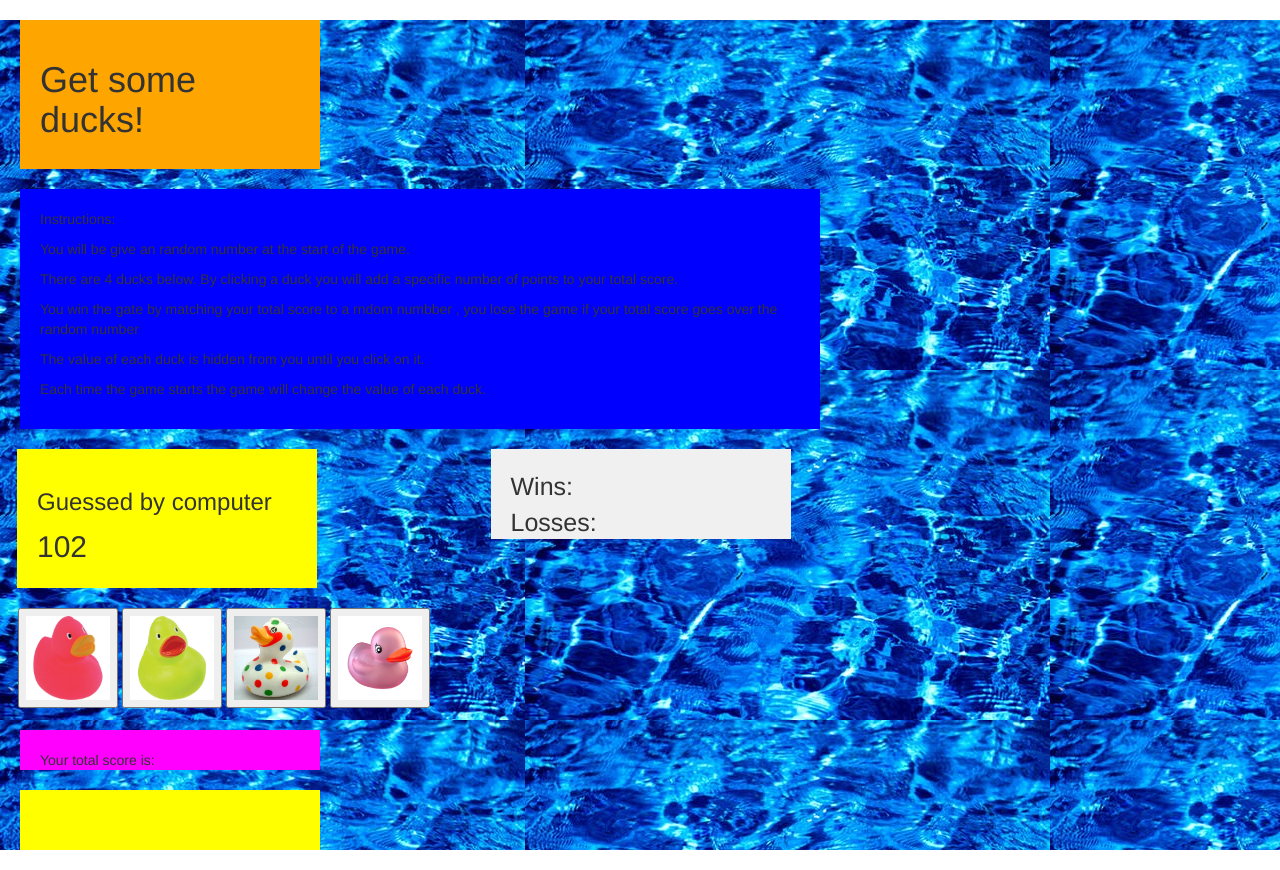
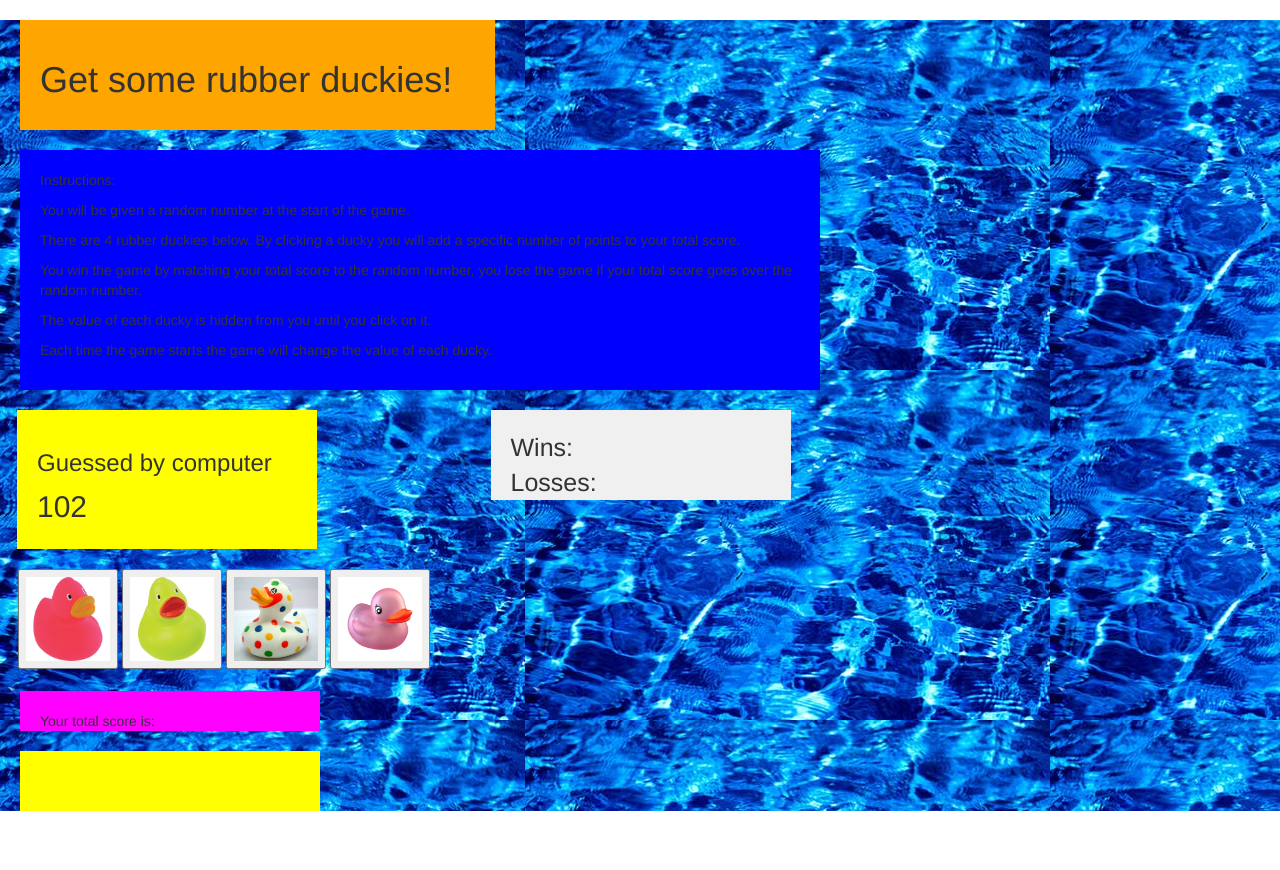
Before and after one commit to paulwinfieldrogers/unit-4-game, a plain HTML site: page index.html in a window 1280 px wide. After the commit the page ends 831 px from the top, so only its background shows below. Drawn offline with nearby package versions, Linux system fonts and the light colour scheme.

Commit message:
updated css tweak

```diff
--- a/assets/css/style.css
+++ b/assets/css/style.css
@@ -3,7 +3,7 @@
 }
 #header-square{
     padding: 20px;
-    width: 300px;
+    width: 475px;
     margin: 20px;
     background-color: orange;
 }
--- a/assets/javascript/game.js
+++ b/assets/javascript/game.js
@@ -42,7 +42,7 @@ var crystalRandom4 = getRandomIntInclusive(1, 12); //one for each crystal
 var userWins = 0;
 var userLosses = 0;
 
-function getRandomIntInclusive(min, max) { //this was a suggested function from my tutor on mdn instead of coding each line for this - I left the name the same as it was not mine
+function getRandomIntInclusive(min, max) { //this was a suggested function from my tutor from mdn instead of coding each line for this - I left the name the same as it was not mine
     return Math.floor(Math.random() * (max - min + 1)) + min; //The maximum is inclusive and the minimum is inclusive
 }
 
--- a/index.html
+++ b/index.html
@@ -4,7 +4,7 @@
 <head>
     <meta charset="utf-8" />
     <meta http-equiv="X-UA-Compatible" content="IE=edge">
-    <title>Get ducks</title>
+    <title>Get rubber duckies!!</title>
     <meta name="viewport" content="width=device-width, initial-scale=1">
     <link rel="stylesheet" type="text/css" media="screen" href="assets/css/reset.css" />
     <link rel="stylesheet" href="https://maxcdn.bootstrapcdn.com/bootstrap/3.3.7/css/bootstrap.min.css" integrity="sha384-BVYiiSIFeK1dGmJRAkycuHAHRg32OmUcww7on3RYdg4Va+PmSTsz/K68vbdEjh4u"
@@ -16,20 +16,19 @@
 
 <body>
     <div class="wrapper">
-
         <div id=header-square>
-            <h1>Get some ducks!</h1>
+            <h1>Get some rubber duckies!</h1>
         </div>
 
         <div id="instructions">
             <p>Instructions:</p>
-            <p> You will be give an random number at the start of the game.</p>
-            <p>There are 4 ducks below. By clicking a duck you will add a specific number of points to your total
+            <p> You will be given a random number at the start of the game.</p>
+            <p>There are 4 rubber duckies below.  By clicking a ducky you will add a specific number of points to your total
                 score.</p>
-            <p> You win the gate by matching your total score to a rndom numbber , you lose the game if your total
-                score goes over the random number</p>
-            <p>The value of each duck is hidden from you until you click on it.</p>
-            <p>Each time the game starts the game will change the value of each duck.</p>
+            <p> You win the game by matching your total score to the random number, you lose the game if your total
+                score goes over the random number.</p>
+            <p>The value of each ducky is hidden from you until you click on it.</p>
+            <p>Each time the game starts the game will change the value of each ducky.</p>
         </div>
         <div class="container">
             <div class="row">
```
